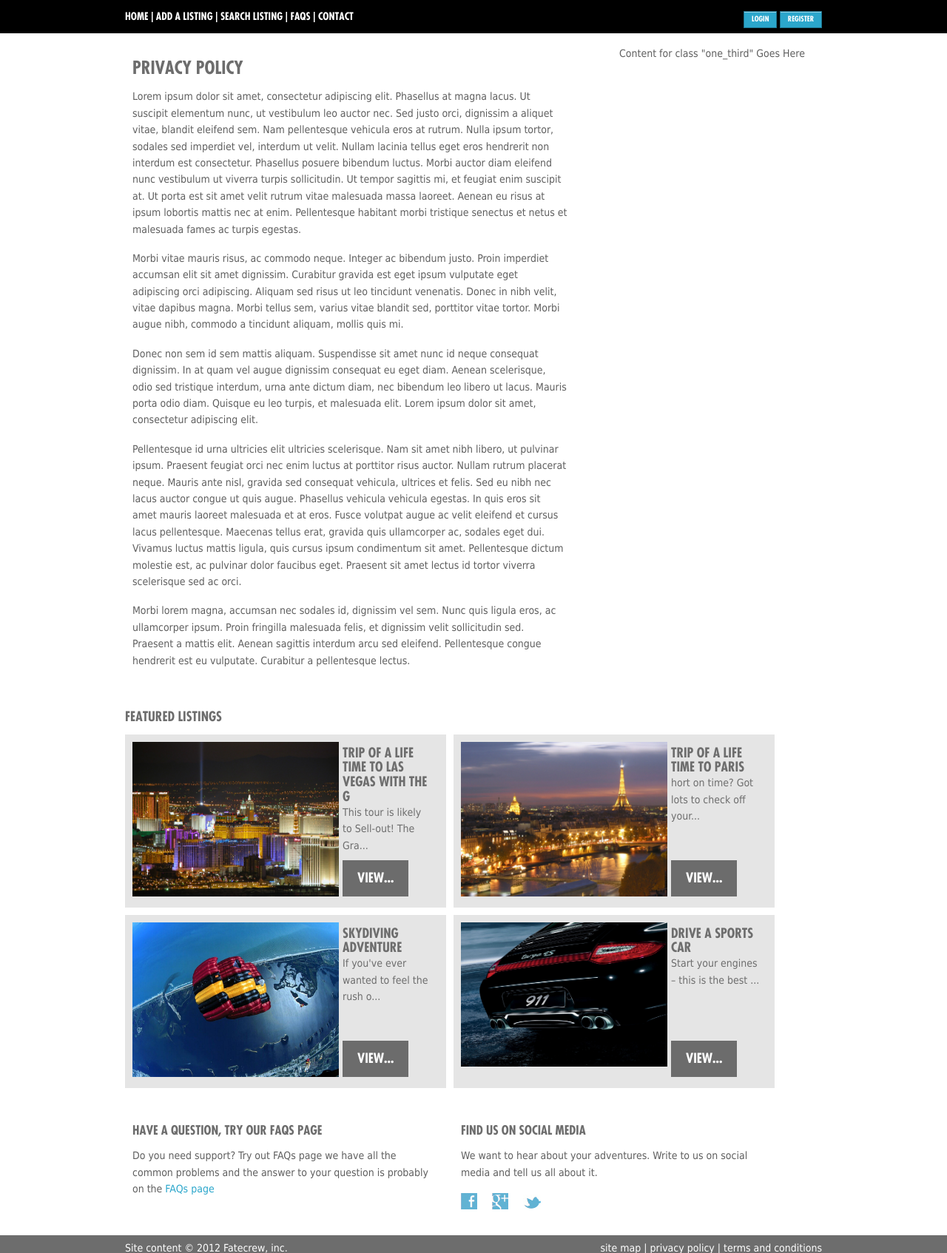
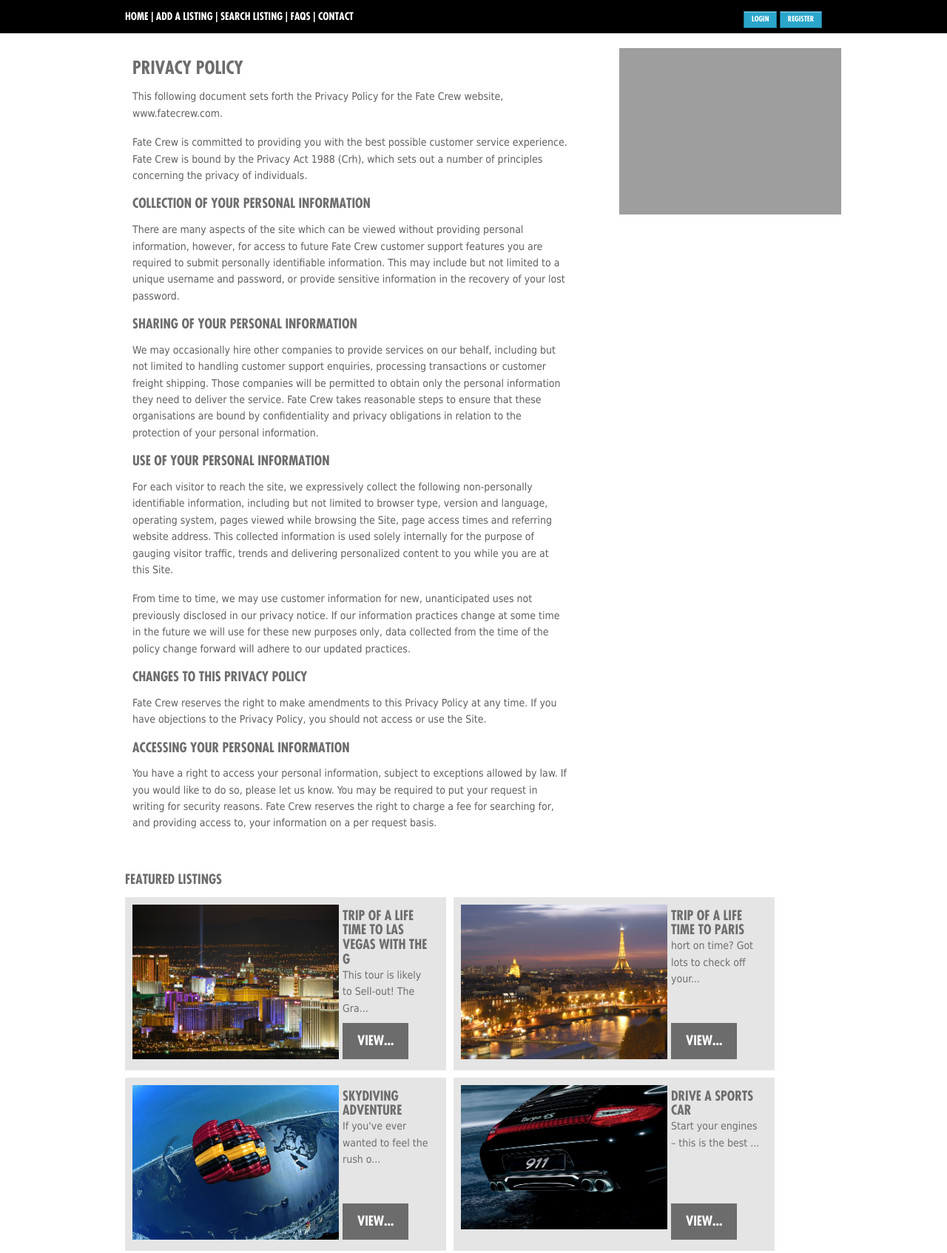
Before and after one commit to chrisevansau/production.fatecrew, a CodeIgniter app: page /privacy-policy in a window 1280 px wide. Shown: the top 1694 px of the page at 74% size. Run offline with CodeIgniter, Linux system fonts and the light colour scheme; data comes from the database, SQL or seed files in the repository; data that the repository does not hold is empty; some libraries are stand-ins or nearby versions; grey boxes are pictures that could not be loaded.

Commit message:
fixed privacy policy

```diff
--- a/application/views/privacy_policy.php
+++ b/application/views/privacy_policy.php
@@ -2,20 +2,31 @@
   <div class="two_third">
     <h1>Privacy Policy</h1>
 
+		<p>This following document sets forth the Privacy Policy for the Fate Crew website, www.fatecrew.com.</p>
 
+		<p>Fate Crew is committed to providing you with the best possible customer service experience. Fate Crew is bound by the Privacy Act 1988 (Crh), which sets out a number of principles concerning the privacy of individuals.</p>
 
-<p>Lorem ipsum dolor sit amet, consectetur adipiscing elit. Phasellus at magna lacus. Ut suscipit elementum nunc, ut vestibulum leo auctor nec. Sed justo orci, dignissim a aliquet vitae, blandit eleifend sem. Nam pellentesque vehicula eros at rutrum. Nulla ipsum tortor, sodales sed imperdiet vel, interdum ut velit. Nullam lacinia tellus eget eros hendrerit non interdum est consectetur. Phasellus posuere bibendum luctus. Morbi auctor diam eleifend nunc vestibulum ut viverra turpis sollicitudin. Ut tempor sagittis mi, et feugiat enim suscipit at. Ut porta est sit amet velit rutrum vitae malesuada massa laoreet. Aenean eu risus at ipsum lobortis mattis nec at enim. Pellentesque habitant morbi tristique senectus et netus et malesuada fames ac turpis egestas.</p>
+		<h2>Collection of your personal information</h2>
+		<p>There are many aspects of the site which can be viewed without providing personal information, however, for access to future Fate Crew customer support features you are required to submit personally identifiable information. This may include but not limited to a unique username and password, or provide sensitive information in the recovery of your lost password.</p>
 
-<p>Morbi vitae mauris risus, ac commodo neque. Integer ac bibendum justo. Proin imperdiet accumsan elit sit amet dignissim. Curabitur gravida est eget ipsum vulputate eget adipiscing orci adipiscing. Aliquam sed risus ut leo tincidunt venenatis. Donec in nibh velit, vitae dapibus magna. Morbi tellus sem, varius vitae blandit sed, porttitor vitae tortor. Morbi augue nibh, commodo a tincidunt aliquam, mollis quis mi.</p>
+		<h2>Sharing of your personal information</h2>
+		<p>We may occasionally hire other companies to provide services on our behalf, including but not limited to handling customer support enquiries, processing transactions or customer freight shipping. Those companies will be permitted to obtain only the personal information they need to deliver the service. Fate Crew takes reasonable steps to ensure that these organisations are bound by confidentiality and privacy obligations in relation to the protection of your personal information.</p>
 
-<p>Donec non sem id sem mattis aliquam. Suspendisse sit amet nunc id neque consequat dignissim. In at quam vel augue dignissim consequat eu eget diam. Aenean scelerisque, odio sed tristique interdum, urna ante dictum diam, nec bibendum leo libero ut lacus. Mauris porta odio diam. Quisque eu leo turpis, et malesuada elit. Lorem ipsum dolor sit amet, consectetur adipiscing elit.</p>
+		<h2>Use of your personal information</h2>
+		<p>For each visitor to reach the site, we expressively collect the following non-personally identifiable information, including but not limited to browser type, version and language, operating system, pages viewed while browsing the Site, page access times and referring website address. This collected information is used solely internally for the purpose of gauging visitor traffic, trends and delivering personalized content to you while you are at this Site.</p>
 
-<p>Pellentesque id urna ultricies elit ultricies scelerisque. Nam sit amet nibh libero, ut pulvinar ipsum. Praesent feugiat orci nec enim luctus at porttitor risus auctor. Nullam rutrum placerat neque. Mauris ante nisl, gravida sed consequat vehicula, ultrices et felis. Sed eu nibh nec lacus auctor congue ut quis augue. Phasellus vehicula vehicula egestas. In quis eros sit amet mauris laoreet malesuada et at eros. Fusce volutpat augue ac velit eleifend et cursus lacus pellentesque. Maecenas tellus erat, gravida quis ullamcorper ac, sodales eget dui. Vivamus luctus mattis ligula, quis cursus ipsum condimentum sit amet. Pellentesque dictum molestie est, ac pulvinar dolor faucibus eget. Praesent sit amet lectus id tortor viverra scelerisque sed ac orci.</p>
+		<p>From time to time, we may use customer information for new, unanticipated uses not previously disclosed in our privacy notice. If our information practices change at some time in the future we will use for these new purposes only, data collected from the time of the policy change forward will adhere to our updated practices.</p>
 
-<p>Morbi lorem magna, accumsan nec sodales id, dignissim vel sem. Nunc quis ligula eros, ac ullamcorper ipsum. Proin fringilla malesuada felis, et dignissim velit sollicitudin sed. Praesent a mattis elit. Aenean sagittis interdum arcu sed eleifend. Pellentesque congue hendrerit est eu vulputate. Curabitur a pellentesque lectus. </p>
+		<h2>Changes to this Privacy Policy</h2>
+		<p>Fate Crew reserves the right to make amendments to this Privacy Policy at any time. If you have objections to the Privacy Policy, you should not access or use the Site.</p>
+
+		<h2>Accessing Your Personal Information</h2>
+		<p>You have a right to access your personal information, subject to exceptions allowed by law. If you would like to do so, please let us know. You may be required to put your request in writing for security reasons. Fate Crew reserves the right to charge a fee for searching for, and providing access to, your information on a per request basis.  </p>
+
   </div>
   <div class="one_third">
-    <div class="ad">Content for  class "one_third" Goes Here</div>
+    <div class="ad"><a href="http://www.kqzyfj.com/click-7554568-11848784" target="_top">
+<img src="http://www.ftjcfx.com/image-7554568-11848784" width="400" height="600" alt="" border="0"/></a></div>
   </div>
   <div class="clear">&nbsp;</div>
   </div>
```
